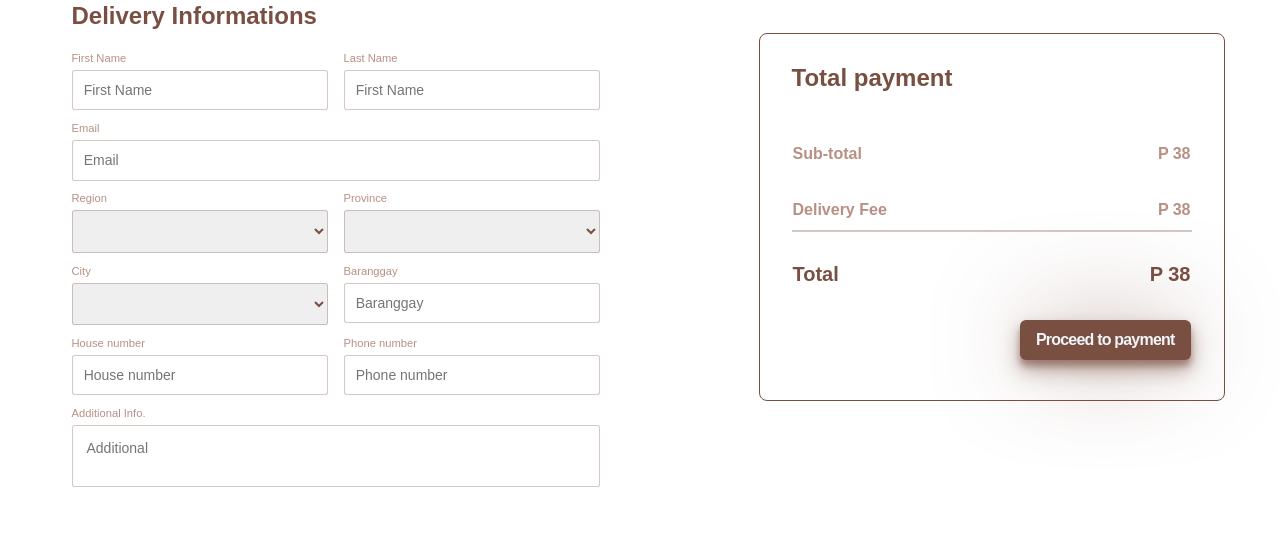
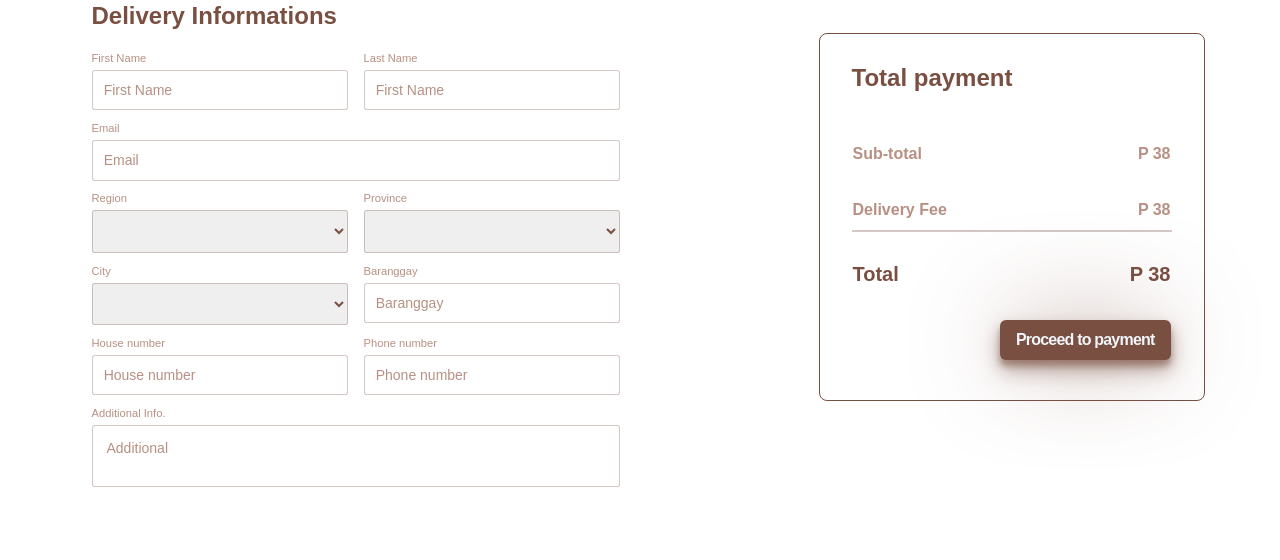
Before and after one commit to centDIglesia/razes__cakies-ecommerce, a website built with Vite: page orderPayment/order.html in a window 1280 px wide. Shown: the part 240-800 px from the top of the page. Built offline with nearby package versions, Linux system fonts and the light colour scheme; no server answers; a web font is replaced by a local one.

Commit message:
ewwerfds

```diff
--- a/styles/components/order.css
+++ b/styles/components/order.css
@@ -74,7 +74,7 @@
 }
 
 .cart_total {
-  width: 25em;
+  width: 20em;
   border-collapse: collapse;
   text-align: left;
 }
@@ -122,3 +122,20 @@ td:last-child {
   font-size: var(--size-xs);
   font-weight: 500;
 }
+
+
+
+.Delivery__Informations-Container form input::placeholder,
+.delivery__name select::placeholder{
+  color: var(--clr-lightmaincolor);
+}
+
+.customer__Additional-info::placeholder
+{
+  color: var(--clr-lightmaincolor);
+}
+
+.cart__nav-link:hover{
+  color: var(--clr-maincolor);
+  font-weight: 600;
+}
```
